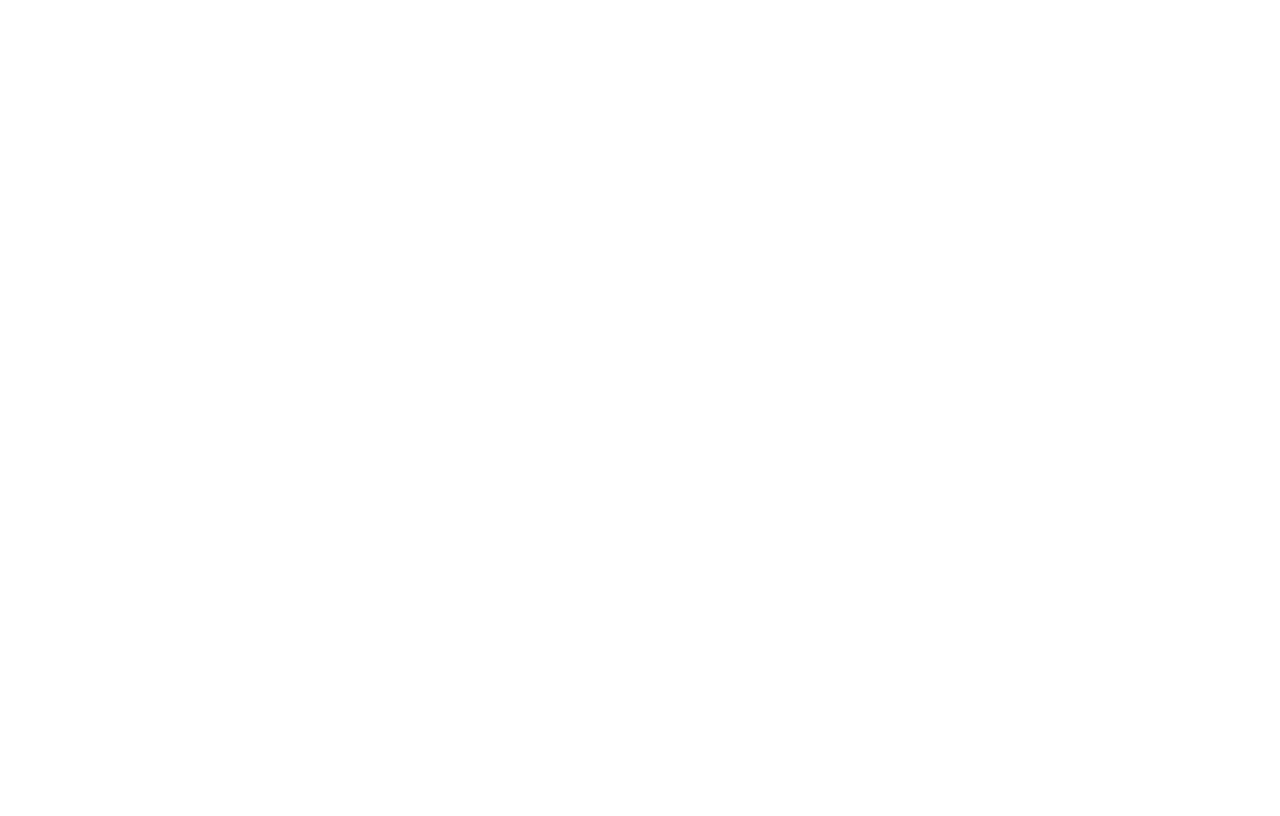
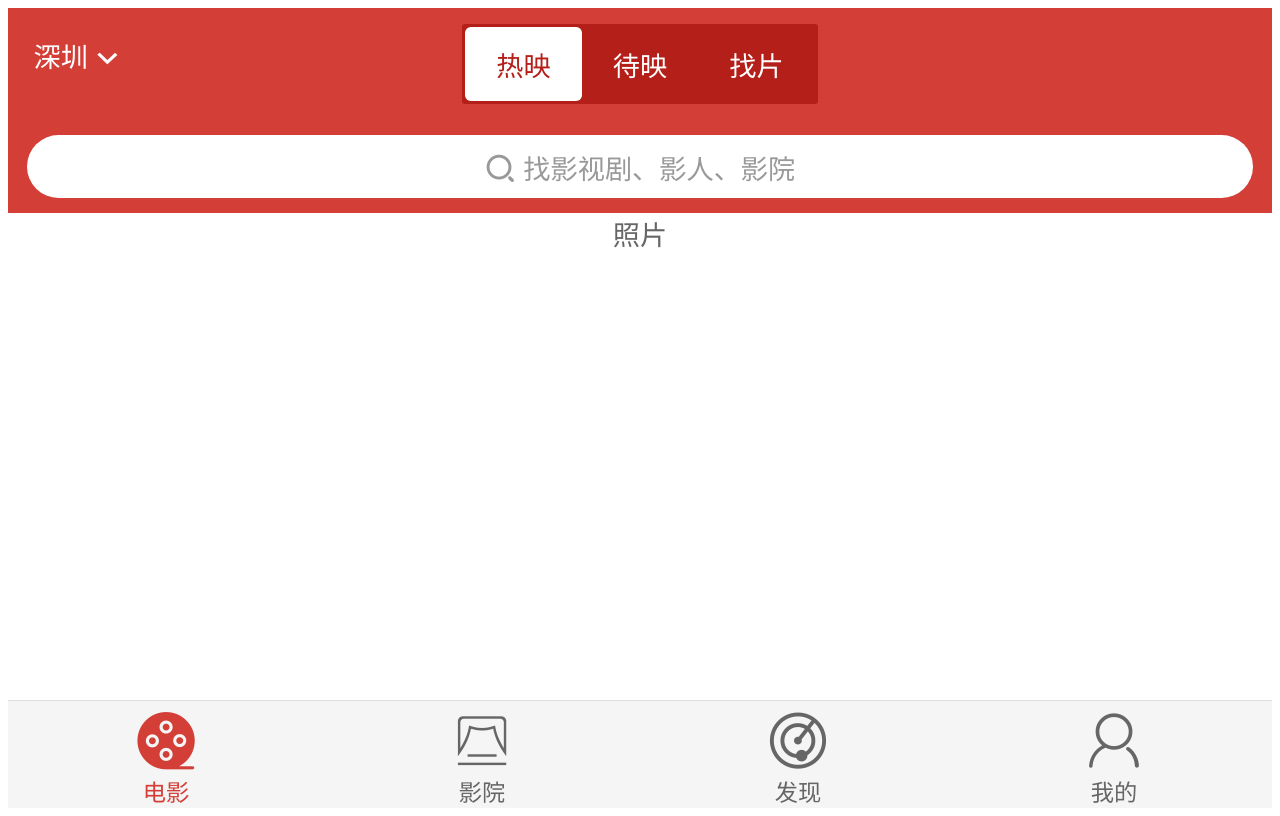
Before and after one commit to Naiba01/vue-maoyan, a Vue app: page /film/find in a window 1280 px wide. Built offline with nearby package versions, Linux system fonts and the light colour scheme.

Commit message:
film navbar pages

```diff
--- /dev/null
+++ b/src/components/FindFilm.vue
@@ -0,0 +1,46 @@
+<template>
+  <div>
+    照片
+  </div>
+</template>
+
+<style lang="less" scoped>
+@import "../assets/styles/_variables";
+
+.tab-bar {
+  flex: 0;
+  padding: 0.073rem 0 0 0;
+  border-top: 1px solid @grey-de;
+  background-color: @grey-f5;
+}
+.tab {
+  display: inline-block;
+  width: 25%;
+  font-size: 0.291rem;
+  .iconfont {
+    font-size: 0.777rem;
+  }
+  &.tab-off {
+    color: @grey-6;
+  }
+  &.tab-on {
+    color: @default-red;
+  }
+}
+
+</style>
+
+<script>
+export default {
+  name: 'find-film',
+  data () {
+    return {
+
+    }
+  },
+  beforeRouteLeave (to, from, next) {
+    console.log(to)
+    next()
+  }
+}
+</script>
--- /dev/null
+++ b/src/components/HotFilm.vue
@@ -0,0 +1,42 @@
+<template>
+  <div>
+   热映
+  </div>
+</template>
+
+<style lang="less" scoped>
+@import "../assets/styles/_variables";
+
+.tab-bar {
+  flex: 0;
+  padding: 0.073rem 0 0 0;
+  border-top: 1px solid @grey-de;
+  background-color: @grey-f5;
+}
+.tab {
+  display: inline-block;
+  width: 25%;
+  font-size: 0.291rem;
+  .iconfont {
+    font-size: 0.777rem;
+  }
+  &.tab-off {
+    color: @grey-6;
+  }
+  &.tab-on {
+    color: @default-red;
+  }
+}
+
+</style>
+
+<script>
+export default {
+  name: 'hot-film',
+  data () {
+    return {
+
+    }
+  }
+}
+</script>
--- a/src/components/SwitchNavBar.vue
+++ b/src/components/SwitchNavBar.vue
@@ -1,14 +1,15 @@
 <template>
   <div class="switch-nav-bar">
     <div class="container">
-      <div
-        class="nav-btn"
-        :class="currentTab === tab.type ? 'btn-on' : ''"
-        @click="onClick(tab.type)"
-        v-for="tab in tabs"
-      >
-        {{tab.text}}
-      </div>
+      <transition name="slide" v-for="tab in tabs">
+        <router-link
+          class="nav-btn"
+          :class="currentTab === tab.type ? 'btn-on' : ''"
+          :to="{name: tab.type + 'Film'}"
+        >
+          {{tab.text}}
+        </router-link>
+      </transition>
     </div>
   </div>
 </template>
@@ -17,17 +18,20 @@
 @import "../assets/styles/_variables";
 
 .switch-nav-bar {
-  height: 0.777rem;
+  display: inline-block;
   color: white;
 }
 .container {
-  padding: 0.485rem;
-  border-radius: 0.485rem;
+  display: inline-block;
+  padding: 3px;
+  border-radius: 3px;
   background-color: @rose-red;
 }
 .nav-btn {
   display: inline-block;
-  border-radius: 0.485rem;
+  padding: 0.218rem 0.388rem;
+  border-radius: 0.073rem;
+  color: white;
   &.btn-on {
     background-color: white;
     color: @rose-red;
@@ -63,6 +67,9 @@
     onClick (type) {
       this.currentTab = type
     }
+  },
+  beforeRouteLeave (to, from, next) {
+    console.log(to)
   }
 }
 
--- a/src/components/TabBar.vue
+++ b/src/components/TabBar.vue
@@ -3,7 +3,7 @@
     <router-link
       class="tab"
       :class="currentTab === tab.type ? 'tab-on' : 'tab-off'"
-      :to="{path: tab.type}"
+      :to="{name: tab.type}"
       v-for="tab in tabs"
     >
       <i class="icon iconfont" :class="currentTab === tab.type ? tab.iconOn : tab.iconOff"></i>
--- /dev/null
+++ b/src/components/TodoFilm.vue
@@ -0,0 +1,41 @@
+<template>
+  <div>待映</div>
+</template>
+
+<style lang="less" scoped>
+@import "../assets/styles/_variables";
+
+.tab-bar {
+  flex: 0;
+  padding: 0.073rem 0 0 0;
+  border-top: 1px solid @grey-de;
+  background-color: @grey-f5;
+}
+.tab {
+  display: inline-block;
+  width: 25%;
+  font-size: 0.291rem;
+  .iconfont {
+    font-size: 0.777rem;
+  }
+  &.tab-off {
+    color: @grey-6;
+  }
+  &.tab-on {
+    color: @default-red;
+  }
+}
+
+</style>
+
+<script>
+export default {
+  name: 'todo-film',
+  data () {
+    return {
+
+    }
+  }
+}
+
+</script>
--- a/src/pages/Film.vue
+++ b/src/pages/Film.vue
@@ -10,6 +10,7 @@
           <fake-input placeText="找影视剧、影人、影院"></fake-input>
         </div>
       </div>
+      <router-view></router-view>
     </div>
     <tab-bar currentTab="film"></tab-bar>
   </div>
--- a/src/routes/index.js
+++ b/src/routes/index.js
@@ -12,32 +12,60 @@
     },
     {
       path: '/film',
+      name: 'film',
       component: (resolve) => {
-        require(['../pages/Film'], resolve)
-      }
+        require(['pages/Film'], resolve)
+      },
+      children: [
+        {
+          path: 'hot',
+          name: 'hotFilm',
+          component: (resolve) => {
+            require(['components/HotFilm'], resolve)
+          }
+        },
+        {
+          path: 'todo',
+          name: 'todoFilm',
+          component: (resolve) => {
+            require(['components/TodoFilm'], resolve)
+          }
+        },
+        {
+          path: 'find',
+          name: 'findFilm',
+          component: (resolve) => {
+            require(['components/FindFilm'], resolve)
+          }
+        }
+      ]
     },
     {
       path: '/cinema',
+      name: 'cinema',
       component: (resolve) => {
-        require(['../pages/Cinema'], resolve)
+        require(['pages/Cinema'], resolve)
       }
     },
     {
       path: '/discover',
+      name: 'discover',
       component: (resolve) => {
-        require(['../pages/Discover'], resolve)
+        require(['pages/Discover'], resolve)
       }
     },
     {
       path: '/mine',
+      name: 'mine',
       component: (resolve) => {
-        require(['../pages/Mine'], resolve)
+        require(['pages/Mine'], resolve)
       }
     },
     {
       path: '/city-select',
+      name: 'citySelect',
       component: (resolve) => {
-        require(['../pages/CitySelect'], resolve)
+        require(['pages/CitySelect'], resolve)
       }
     }
   ]
```
